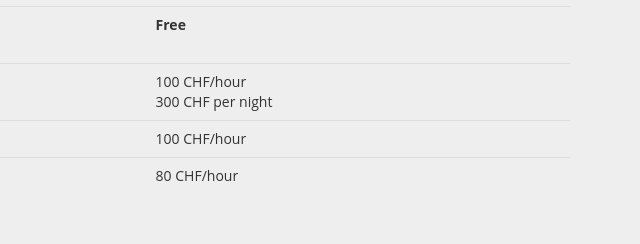
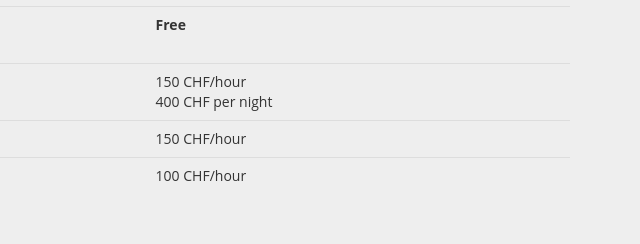
Before and after one commit to suisseseduction/suisseduction, a plain HTML site: page indexen.html in a window 1280 px wide. Shown: the part 4234-4478 px from the top of the page, 640-1280 px from the left. Drawn offline with Linux system fonts and the light colour scheme; a web font is replaced by a local one.

Commit message:
Updated en prices

```diff
--- a/indexen.html
+++ b/indexen.html
@@ -417,20 +417,20 @@
             </td>
             <td lang="fr">Face to face</td>
             <td lang="fr">
-              100 CHF/hour
+              150 CHF/hour
               <br />
-              300 CHF per night
+              400 CHF per night
             </td>
           </tr>
           <tr>
             <td lang="fr"><strong>Daygame</strong></td>
             <td lang="fr">Face to face</td>
-            <td lang="fr">100 CHF/hour</td>
+            <td lang="fr">150 CHF/hour</td>
           </tr>
           <tr>
             <td lang="fr"><strong>Séance coaching</strong></td>
             <td lang="fr">Videocall</td>
-            <td lang="fr">80 CHF/hour</td>
+            <td lang="fr">100 CHF/hour</td>
           </tr>
         </table>
       </div>
```
